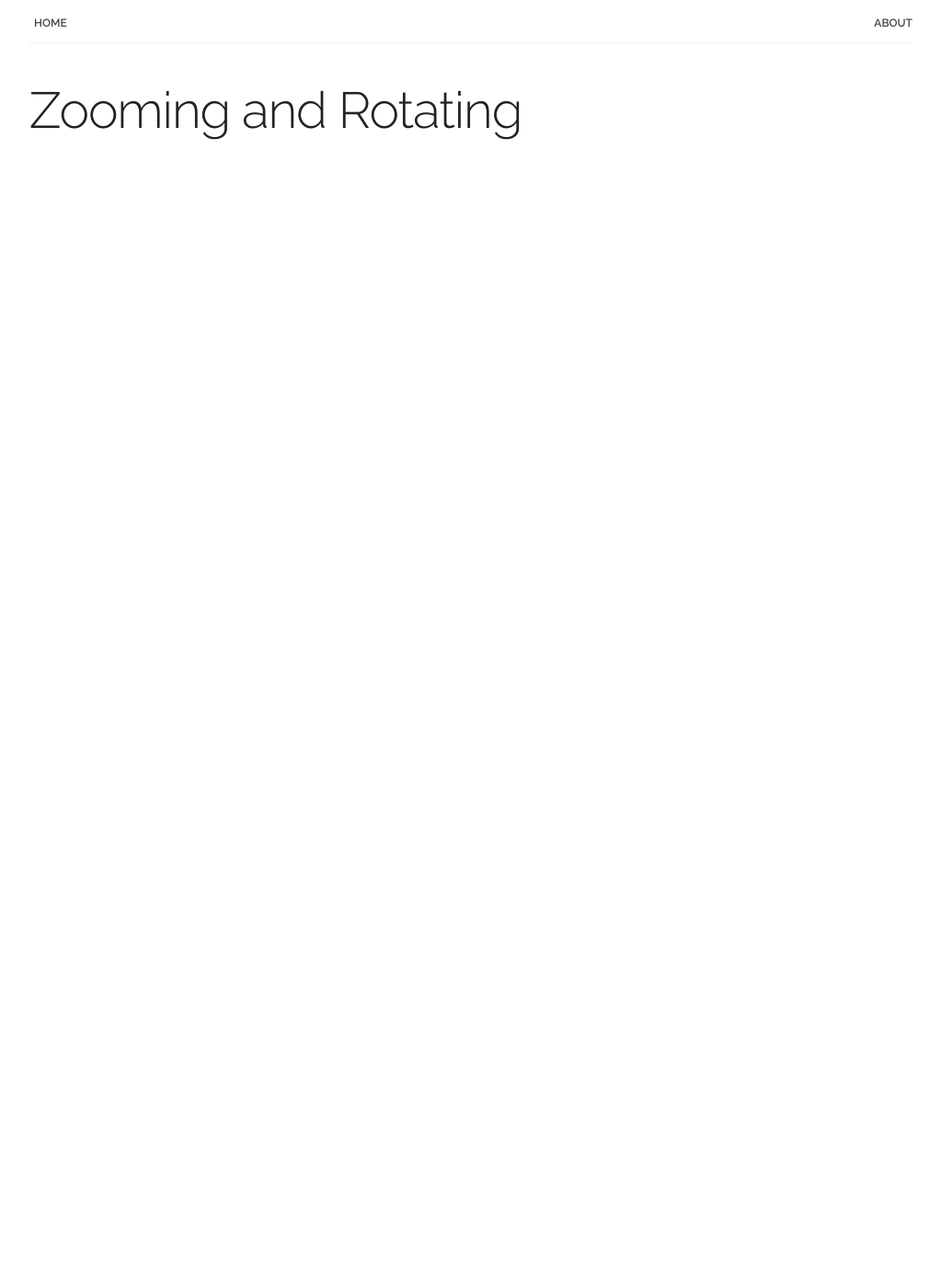
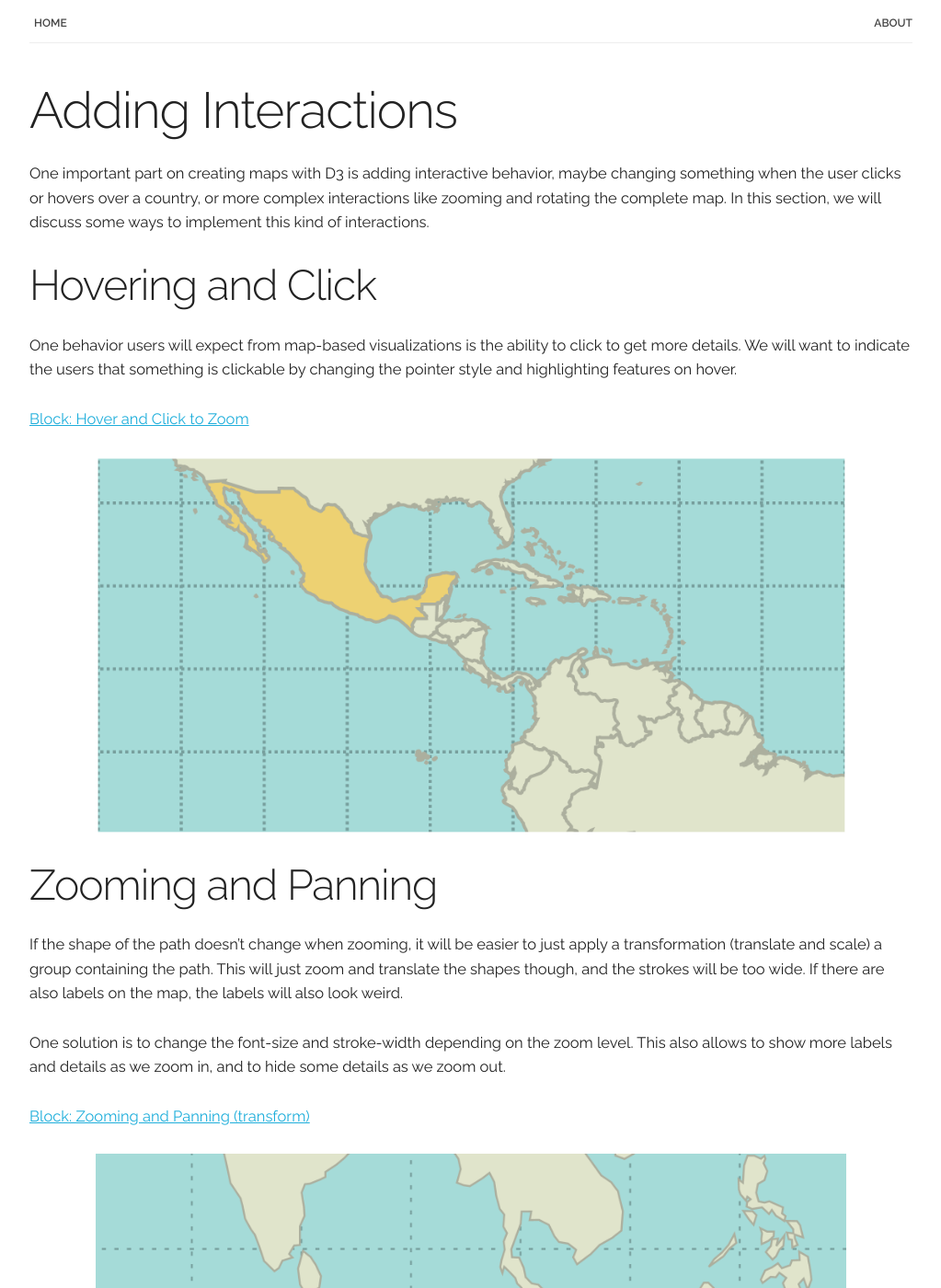
Before and after one commit to pnavarrc/workshop-d3-maps, a Jekyll site: the page built from pages/interaction.md, in a window 1280 px wide and 1400 px high. Shown: the whole window at 92% size, without its empty margins (128-1151 px from the left). Built offline with Jekyll 4.4.1, drawn with Linux system fonts in a browser that asks for light colours; some of the changed text lies outside the part shown.

Commit message:
Finish the interaction section

```diff
--- a/index.html
+++ b/index.html
@@ -18,6 +18,7 @@ title: Creating Interactive Maps with D3.js
   <li><a href="{{ site.baseurl }}/pages/overview">1. Creating a Simple Map</a></li>
   <li><a href="{{ site.baseurl }}/pages/getting-data">2. Getting and Transforming Geographic Data</a></li>
   <li><a href="{{ site.baseurl }}/pages/geographic-projections">3. Geographic Projections</a></li>
+  <li><a href="{{ site.baseurl }}/pages/interaction">4. Adding Interactions</a></li>
 </ul>
 
 </div>
--- a/pages/interaction.md
+++ b/pages/interaction.md
@@ -1,6 +1,42 @@
 ---
 layout: page
-title: Zooming and Rotating
+title: Adding Interactions
 ---
 
 # {{ page.title }}
+
+One important part on creating maps with D3 is adding interactive behavior, maybe changing something when the user clicks or hovers over a country, or more complex interactions like zooming and rotating the complete map. In this section, we will discuss some ways to implement this kind of interactions.
+
+
+## Hovering and Click
+
+One behavior users will expect from map-based visualizations is the ability to click to get more details. We will want to indicate the users that something is clickable by changing the pointer style and highlighting features on hover.
+
+[Block: Hover and Click to Zoom](http://bl.ocks.org/pnavarrc/b7accd7b252c85907a79)
+
+![Click to Zoom]({{ site.baseurl }}/img/click-zoom.png)
+
+
+## Zooming and Panning
+
+If the shape of the path doesn’t change when zooming, it will be easier to just apply a transformation (translate and scale) a group containing the path. This will just zoom and translate the shapes though, and the strokes will be too wide. If there are also labels on the map, the labels will also look weird.
+
+One solution is to change the font-size and stroke-width depending on the zoom level. This also allows to show more labels and details as we zoom in, and to hide some details as we zoom out.
+
+[Block: Zooming and Panning (transform)](http://bl.ocks.org/pnavarrc/d317fcf045598e38f2b0)
+
+![Zoom by Transform]({{ site.baseurl }}/img/zoom-behavior.png)
+
+When the projection changes the shapes on changes of scale or position, we will need to recompute the paths as we zoom or pan the map. Depending on the projection and the level of detail of the GeoJSON features, recomputing (and rendering) the projection and the path could be an expensive operation.
+
+[Block: Zooming and Panning (recomputing)](http://bl.ocks.org/pnavarrc/582ef07fe7974ef59deb)
+
+![Block: Zooming and Rotating]({{ site.baseurl }}/img/map-reprojecting.png)
+
+## Using Canvas
+
+ If we don’t need the DOM (to bind events, for instance), it might be a good idea to use [canvas](http://diveintohtml5.info/canvas.html) instead to draw the map. Fortunately, the `d3.geo.path` method allows to draw on canvas as well as on SVG.
+
+[Block: Using Canvas](http://bl.ocks.org/pnavarrc/43dd75fb3693588c99ff)
+
+![Using Canvas]({{ site.baseurl }}/img/map-canvas.png)
```
Also changed, not shown: img/click-zoom.png (added), img/map-canvas.png (added), img/map-reprojecting.png (added), img/zoom-behavior.png (added).
